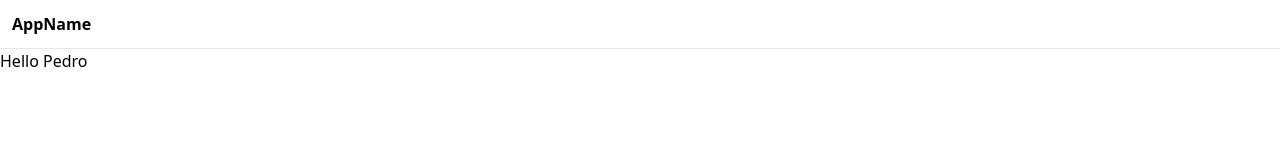
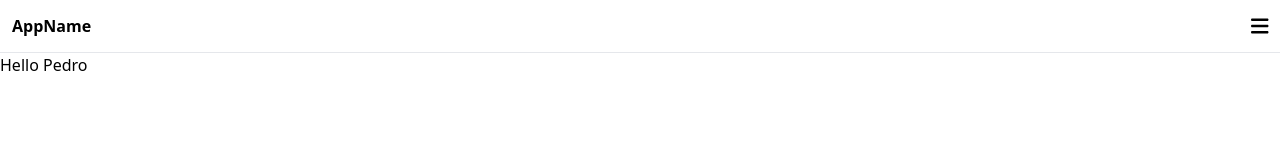
Before and after one commit to Pedro-Calderon/Learning-React, a React (Create React App) app: page / in a window 1280 px wide. Shown: the top 160 px of the page. Built offline with nearby package versions, Linux system fonts and the light colour scheme.

Commit message:
Menu En barra de navgacion

```diff
--- a/package.json
+++ b/package.json
@@ -3,6 +3,9 @@
   "version": "0.1.0",
   "private": true,
   "dependencies": {
+    "@fortawesome/fontawesome-svg-core": "^6.7.2",
+    "@fortawesome/free-solid-svg-icons": "^6.7.2",
+    "@fortawesome/react-fontawesome": "^0.2.2",
     "@testing-library/jest-dom": "^5.17.0",
     "@testing-library/react": "^13.4.0",
     "@testing-library/user-event": "^13.5.0",
--- a/src/Components/Header.js
+++ b/src/Components/Header.js
@@ -1,9 +1,13 @@
 import React from "react";
+import Navegation from "./Navegation";
 
 function Header(){
     return(
-        <header className="border-b font-bold p-3">
+        <header className="border-b p-3 flex justify-between items-center">
+           <span className="font-bold">
             AppName
+           </span>
+            <Navegation/>
         </header>
     )
 
--- /dev/null
+++ b/src/Components/Navegation.js
@@ -0,0 +1,37 @@
+import React, { useState } from "react";
+import {FontAwesomeIcon} from '@fortawesome/react-fontawesome'
+import {faBars} from '@fortawesome/free-solid-svg-icons'
+
+function Navegation(){
+    const[showMenu,setShowMenu]=useState(false);
+    let menu
+    let menuMask
+    if (showMenu) {
+      menu=<div
+      className="fixed bg-white top-0 left-0 w-4/5 h-full z-50 shadow"
+      >
+        The menu
+      </div>
+      menuMask=<div
+      className="bg-black fixed top-0 left-0 w-full h-full z-50"
+      >
+
+
+      </div>
+    }
+    return(
+      <nav>
+       <span className="text-xl">
+       <FontAwesomeIcon
+        icon={faBars}
+        onClick={()=> setShowMenu(!showMenu)}
+        />
+       </span>
+        {menuMask}
+        {menu}
+      </nav>
+    )
+
+}
+
+export default Navegation;
```
Also changed, not shown: 1 other file (tests, documents, lock files or other folders).
